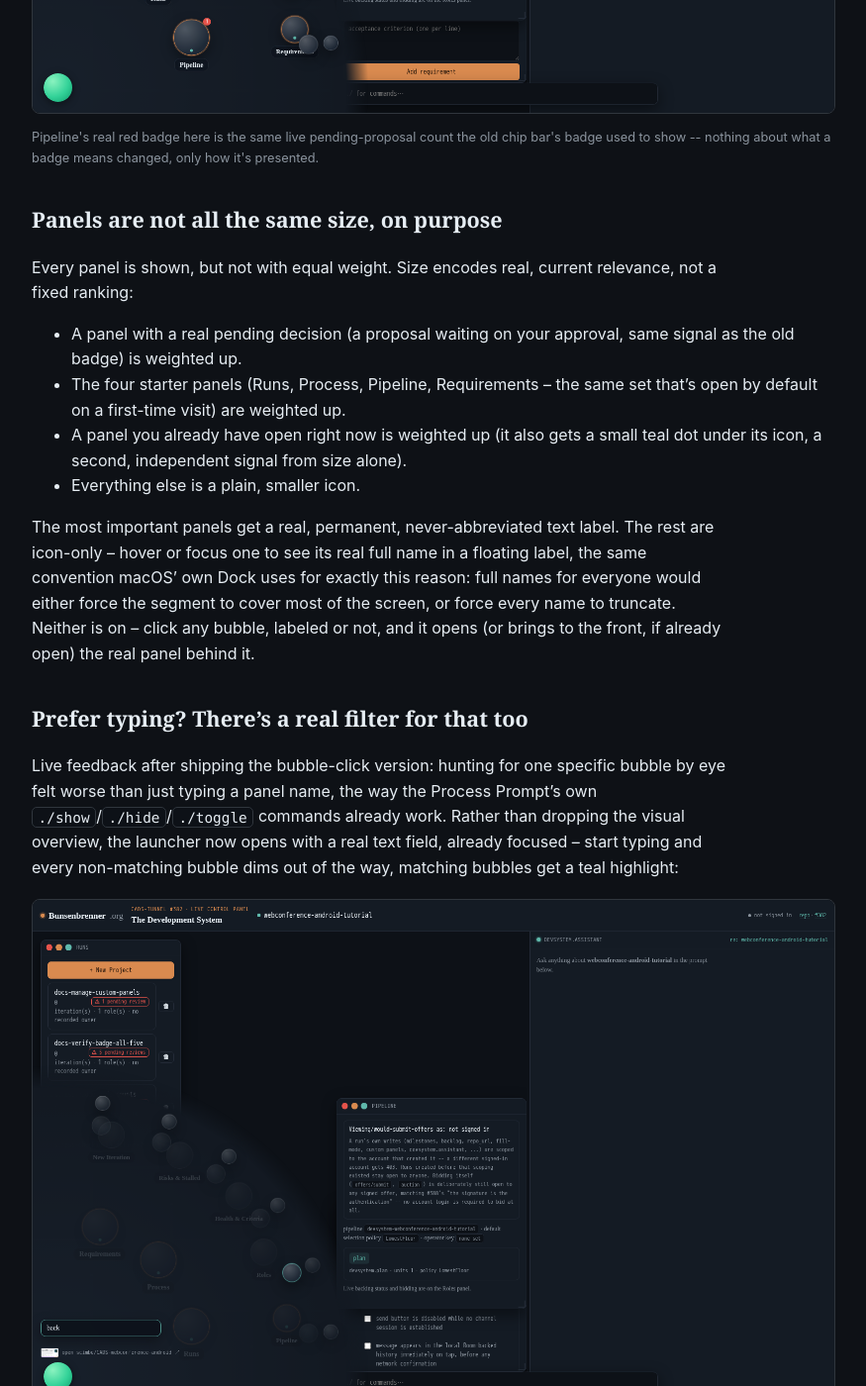
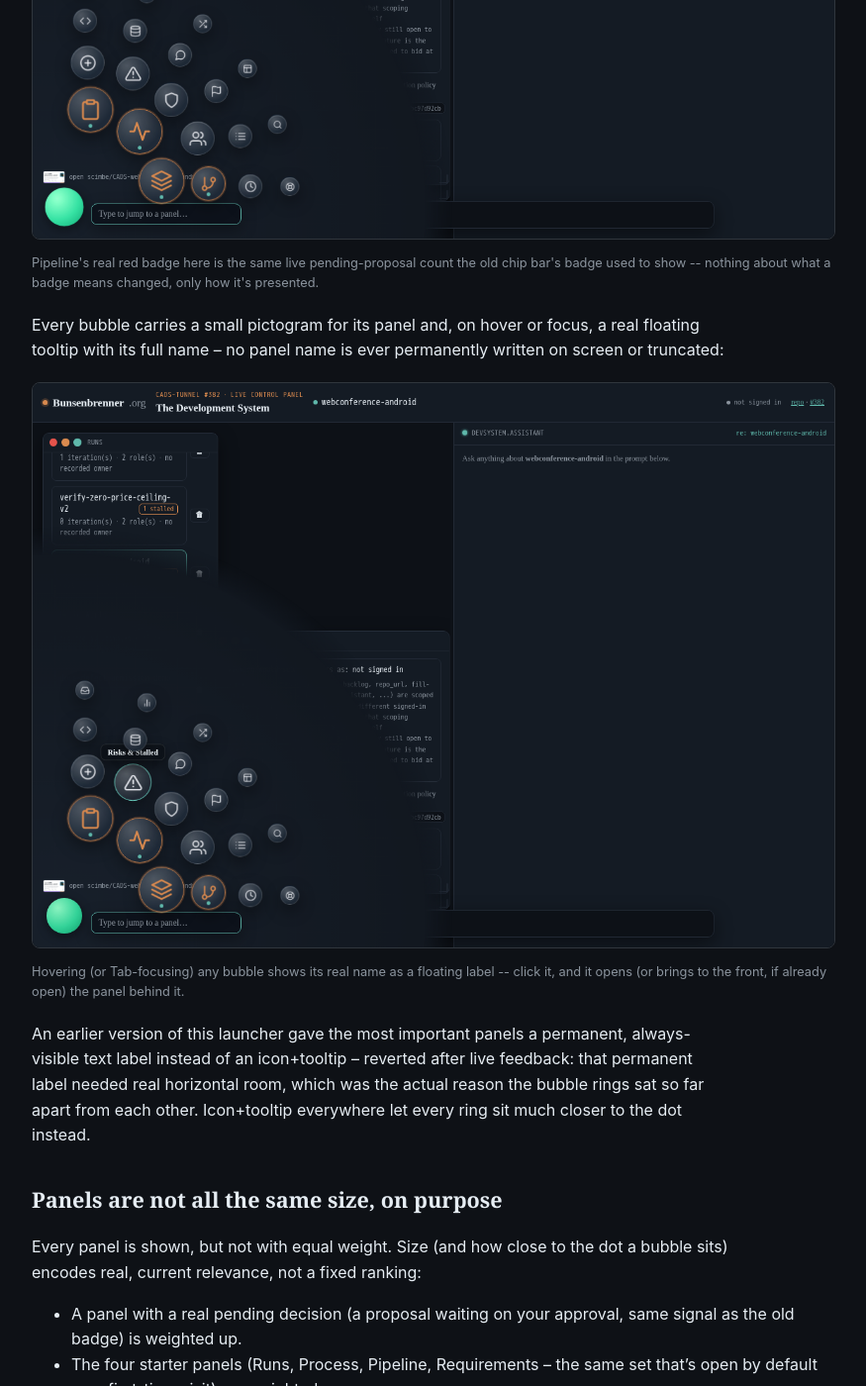
Before and after one commit to scimbe/CADS-devsystem-docs, a Jekyll site: the page built from _how-to/navigate-with-the-panel-launcher.md, in a window 1280 px wide and 1400 px high, scrolled down 1460 px. Shown: the whole window at 99% size, without its empty margins (322-1197 px from the left). Built offline with Jekyll 4.4.1, drawn with Linux system fonts in a browser that asks for light colours; some of the changed text lies outside the part shown.

Commit message:
how-to: refresh the panel-launcher guide for the label-free redesign
CADS-devsystem@2acac30 dropped the launcher's permanent text labels
entirely (icon + real hover/focus tooltip on every tier now, not just
the outer ones), rebalanced ring spacing, fixed a real click-outside-to
-close bug, and moved the filter box beside the dot. This page still
described the old two-tier labeled/icon-only design and showed
screenshots of it.

Recaptured all four screenshots against the actual redeployed flagship
run (01-closed, 02-open, a new 02b-hover-tooltip showing the real
tooltip rendering, 04-filter), rewrote the "panels are not all the same
size" and "opening it" sections, and added a real "closing it without
the keyboard" section for the click-outside fix.

Hermetic Jekyll build confirmed clean before push.

```diff
--- a/_how-to/navigate-with-the-panel-launcher.md
+++ b/_how-to/navigate-with-the-panel-launcher.md
@@ -19,17 +19,30 @@ bar itself now shows the current project's real name instead.
 
 Click the dot (or press Tab to it and hit Enter/Space, it's a real `<button>`, not a decorative
 element). It unfolds into a real, animated circle segment confined to the corner -- not a
-full-screen overlay -- with every real panel shown as a "bubble" inside it.
+full-screen overlay -- with every real panel shown as an icon "bubble" inside it.
 
 <figure>
-<img src="{{ '/assets/img/howto-panel-launcher/02-open.png' | relative_url }}" alt="The launcher open, showing panel bubbles of different sizes fanning out from the green dot: large labeled circles for Process, Runs, Pipeline, and Requirements, smaller unlabeled circles for the rest, and a real red badge showing '1' on the Pipeline bubble" >
+<img src="{{ '/assets/img/howto-panel-launcher/02-open.png' | relative_url }}" alt="The launcher open, showing panel icon bubbles of different sizes fanning out from the green dot in four rings, hugging the screen's left and bottom edges, with a real red badge on the Pipeline bubble" >
 <figcaption>Pipeline's real red badge here is the same live pending-proposal count the old chip bar's badge used to show -- nothing about what a badge means changed, only how it's presented.</figcaption>
 </figure>
 
+Every bubble carries a small pictogram for its panel and, on hover or focus, a real floating
+tooltip with its full name -- no panel name is ever permanently written on screen or truncated:
+
+<figure>
+<img src="{{ '/assets/img/howto-panel-launcher/02b-hover-tooltip.png' | relative_url }}" alt="The launcher open with the mouse hovering the warning-triangle icon, a floating tooltip reading 'Risks & Stalled' shown above it" >
+<figcaption>Hovering (or Tab-focusing) any bubble shows its real name as a floating label -- click it, and it opens (or brings to the front, if already open) the panel behind it.</figcaption>
+</figure>
+
+An earlier version of this launcher gave the most important panels a permanent, always-visible text
+label instead of an icon+tooltip -- reverted after live feedback: that permanent label needed real
+horizontal room, which was the actual reason the bubble rings sat so far apart from each other.
+Icon+tooltip everywhere let every ring sit much closer to the dot instead.
+
 ## Panels are not all the same size, on purpose
 
-Every panel is shown, but not with equal weight. Size encodes real, current relevance, not a fixed
-ranking:
+Every panel is shown, but not with equal weight. Size (and how close to the dot a bubble sits)
+encodes real, current relevance, not a fixed ranking:
 
 - A panel with a real pending decision (a proposal waiting on your approval, same signal as the old
   badge) is weighted up.
@@ -37,13 +50,7 @@ ranking:
   default on a first-time visit) are weighted up.
 - A panel you already have open right now is weighted up (it also gets a small teal dot under its
   icon, a second, independent signal from size alone).
-- Everything else is a plain, smaller icon.
-
-The most important panels get a real, permanent, never-abbreviated text label. The rest are
-icon-only -- hover or focus one to see its real full name in a floating label, the same convention
-macOS' own Dock uses for exactly this reason: full names for everyone would either force the segment
-to cover most of the screen, or force every name to truncate. Neither is on -- click any bubble,
-labeled or not, and it opens (or brings to the front, if already open) the real panel behind it.
+- Everything else is a plain, smaller icon further out.
 
 ## Prefer typing? There's a real filter for that too
 
@@ -51,7 +58,9 @@ Live feedback after shipping the bubble-click version: hunting for one specific
 worse than just typing a panel name, the way the Process Prompt's own `./show`/`./hide`/`./toggle`
 commands already work. Rather than dropping the visual overview, the launcher now opens with a real
 text field, already focused -- start typing and every non-matching bubble dims out of the way,
-matching bubbles get a teal highlight:
+matching bubbles get a teal highlight. It sits directly beside the dot (bottom edges aligned) rather
+than floating independently above it, per later live feedback that the two read as one control
+cluster better that way:
 
 <figure>
 <img src="{{ '/assets/img/howto-panel-launcher/04-filter.png' | relative_url }}" alt="The launcher open with 'back' typed into its filter field, the Backlog bubble highlighted with a teal border, every other bubble dimmed out" >
@@ -62,6 +71,14 @@ Press **Enter** once exactly one panel matches and it opens immediately, launche
 identical matching rule (panel id or title, substring) the real `./show` command already trusts, not
 a second guess at what counts as a match. If your filter still matches more than one panel, Enter
 does nothing rather than guessing which one you meant -- keep typing (or click) instead.
+
+## Closing it without the keyboard
+
+Clicking anywhere on empty canvas outside the fanned-out bubbles closes the launcher too -- a real
+fix, live operator report 2026-08-07: it silently didn't, before. The launcher's own bubble
+container is a full-viewport layer sitting inside the reveal circle, so a click on the empty space
+between bubbles was landing on that container, not the backdrop the close handler was actually
+listening on. Fixed to treat either as "outside" now.
 
 ## Keyboard
 
```
Also changed, not shown: assets/img/howto-panel-launcher/01-closed.png, assets/img/howto-panel-launcher/02-open.png, assets/img/howto-panel-launcher/02b-hover-tooltip.png (added), assets/img/howto-panel-launcher/04-filter.png.
